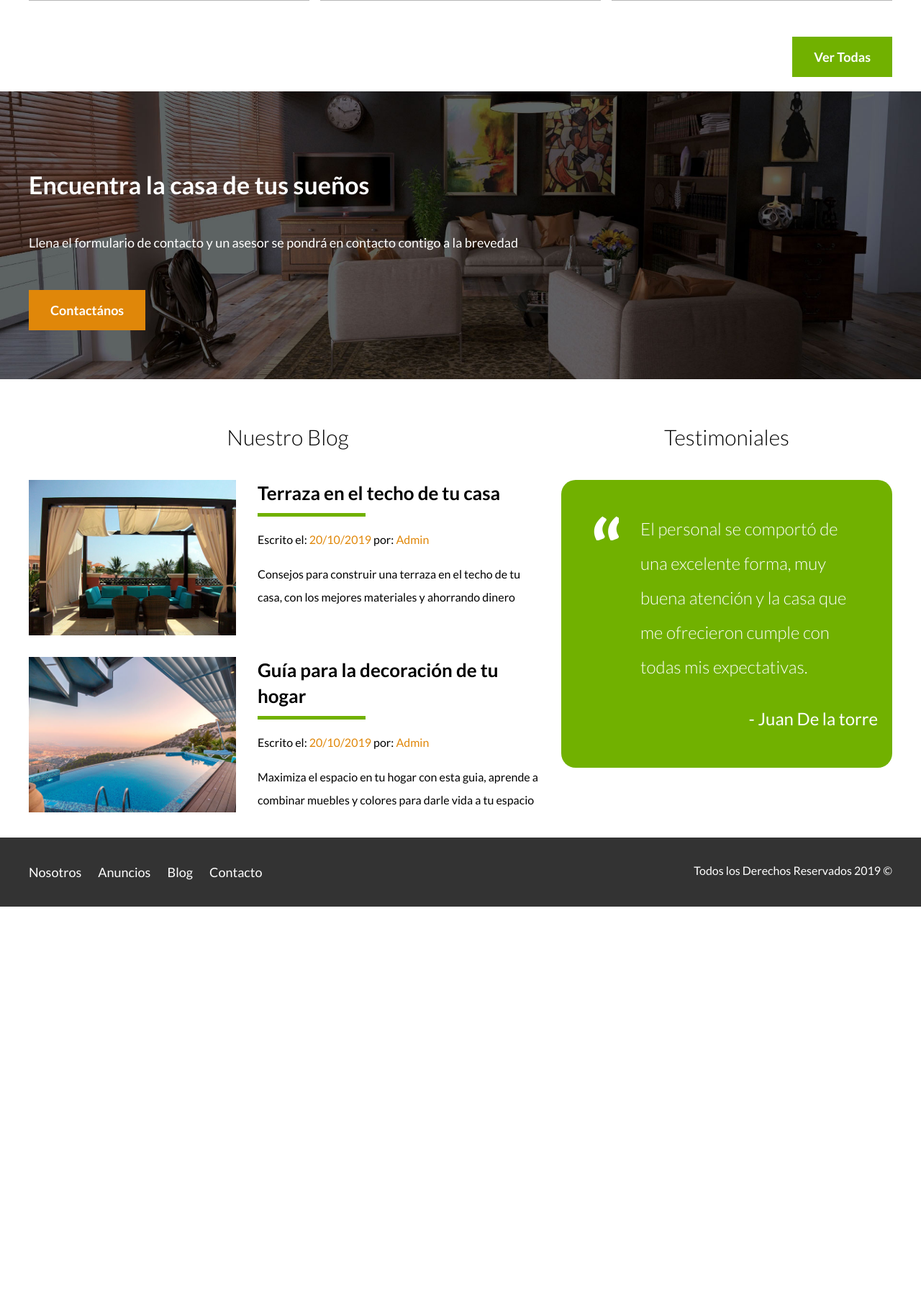
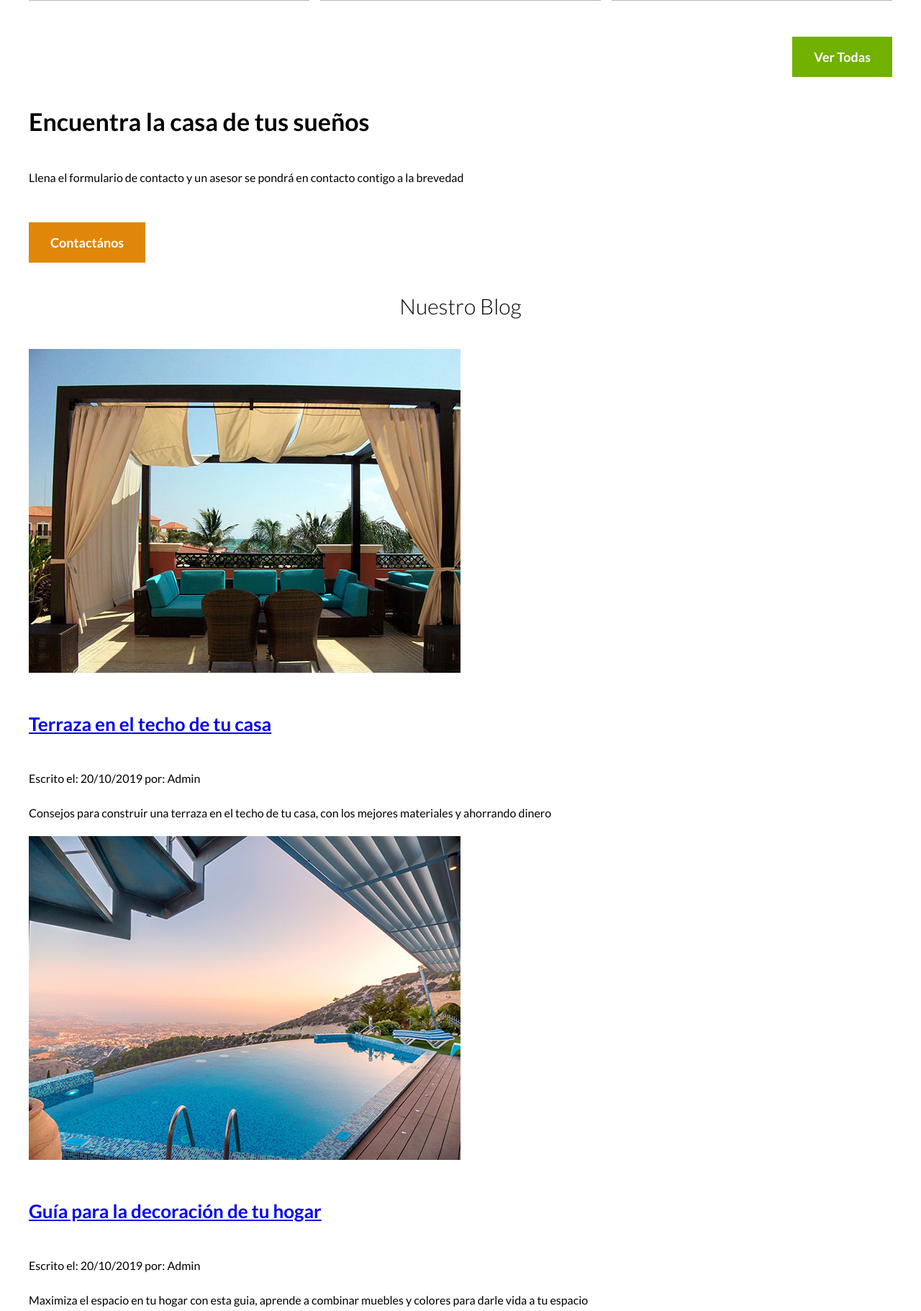
Before and after one commit to KevinChangoluisa/Proyecto_Programacion_Hipermedia, a PHP site: page / in a window 1280 px wide. Shown: the part 2053-3875 px from the top of the page at 72% size. Before the commit the page ends 3313 px from the top, so only its background shows below. Run offline with PHP 8.4, Linux system fonts and the light colour scheme.

Commit message:
Update styles.css

```diff
--- a/css/styles.css
+++ b/css/styles.css
@@ -190,7 +190,7 @@ h4 {
 
 @media (min-width: 768px) {
     .mobile-menu {
-        display: 1rem;
+        display: none;
     }
 }
 
@@ -291,172 +291,3 @@ h4 {
     display: flex;
     justify-content: flex-end;
 }
-
-
-/** Contacto Home **/
-
-.imagen-contacto {
-    background-image: url(../img/encuentra.jpg);
-    background-position: center center;
-    background-size: cover;
-    height: 40rem;
-    display: flex;
-    align-items: center;
-}
-
-.contenido-contacto {
-    flex: 0 0 95%;
-    color: #ffffff;
-}
-
-.contenido-contacto p {
-    font-size: 1.8rem;
-}
-
-
-/** Sección Inferior **/
-
-@media (min-width: 768px) {
-    .seccion-inferior {
-        display: flex;
-        justify-content: space-between;
-    }
-    .seccion-inferior .blog {
-        flex-basis: 60%;
-    }
-    .seccion-inferior .testimoniales {
-        flex-basis: calc(40% - 2rem);
-    }
-}
-
-.entrada-blog {
-    margin-bottom: 2rem;
-}
-
-@media (min-width: 768px) {
-    .entrada-blog {
-        display: flex;
-        justify-content: space-between;
-    }
-}
-
-.entrada-blog:last-of-type {
-    margin-bottom: 0;
-}
-
-@media (min-width: 768px) {
-    .entrada-blog .imagen {
-        flex-basis: 40%;
-    }
-    .entrada-blog .texto-entrada {
-        flex-basis: calc(60% - 3rem);
-    }
-}
-
-.texto-entrada a {
-    color: #000000;
-    text-decoration: none;
-}
-
-.texto-entrada h4 {
-    margin: 0;
-    line-height: 1.4;
-}
-
-.texto-entrada h4::after {
-    content: '';
-    display: block;
-    width: 15rem;
-    height: .5rem;
-    background-color: #71B100;
-    margin-top: 1rem;
-}
-
-.texto-entrada span {
-    color: #E08709;
-}
-
-
-/*** Testimoniales **/
-
-.testimonial {
-    background-color: #71B100;
-    font-size: 2.4rem;
-    padding: 2rem;
-    color: #ffffff;
-    border-radius: 2rem;
-}
-
-.testimonial p {
-    text-align: right;
-}
-
-.testimonial blockquote::before {
-    content: '';
-    background-image: url(../img/comilla.svg);
-    width: 4rem;
-    height: 4rem;
-    position: absolute;
-    left: -2rem;
-}
-
-.testimonial blockquote {
-    position: relative;
-    padding-left: 5rem;
-    font-weight: 300;
-}
-
-
-/** Footer **/
-
-.site-footer {
-    background-color: #333333;
-    margin: 0;
-}
-
-.contenedor-footer {
-    padding: 3rem 0;
-    text-align: center;
-}
-
-@media (min-width: 768px) {
-    .contenedor-footer {
-        display: flex;
-        justify-content: space-between;
-    }
-}
-
-.site-footer nav {
-    display: none;
-}
-
-@media (min-width: 768px) {
-    .site-footer nav {
-        display: block;
-    }
-}
-
-.copyright {
-    margin: 0;
-    color: #ffffff;
-}
-
-
-/*Paginas internas*/
-
-.contenido-nosotros {
-    display: grid;
-    grid-template-columns: repeat(2, 1fr);
-    grid-column-gap: 2rem;
-}
-
-.texto-nosotros blockquote {
-    font-weight: 900;
-    font-size: 2rem;
-    margin: 0;
-    padding: 1rem 0 3rem 0;
-}
-
-.texto-nosotros p {
-    text-align: justify;
-}
```
